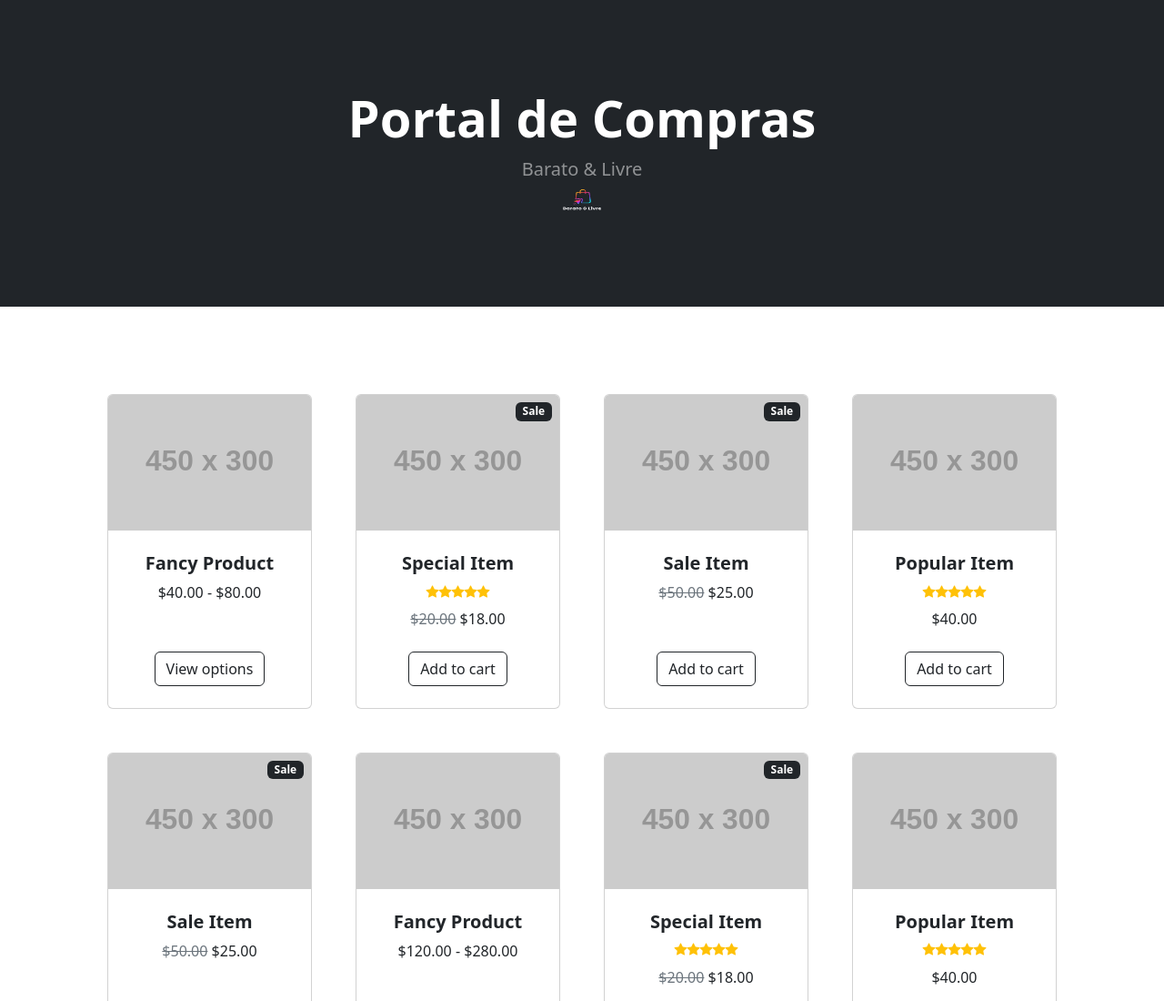
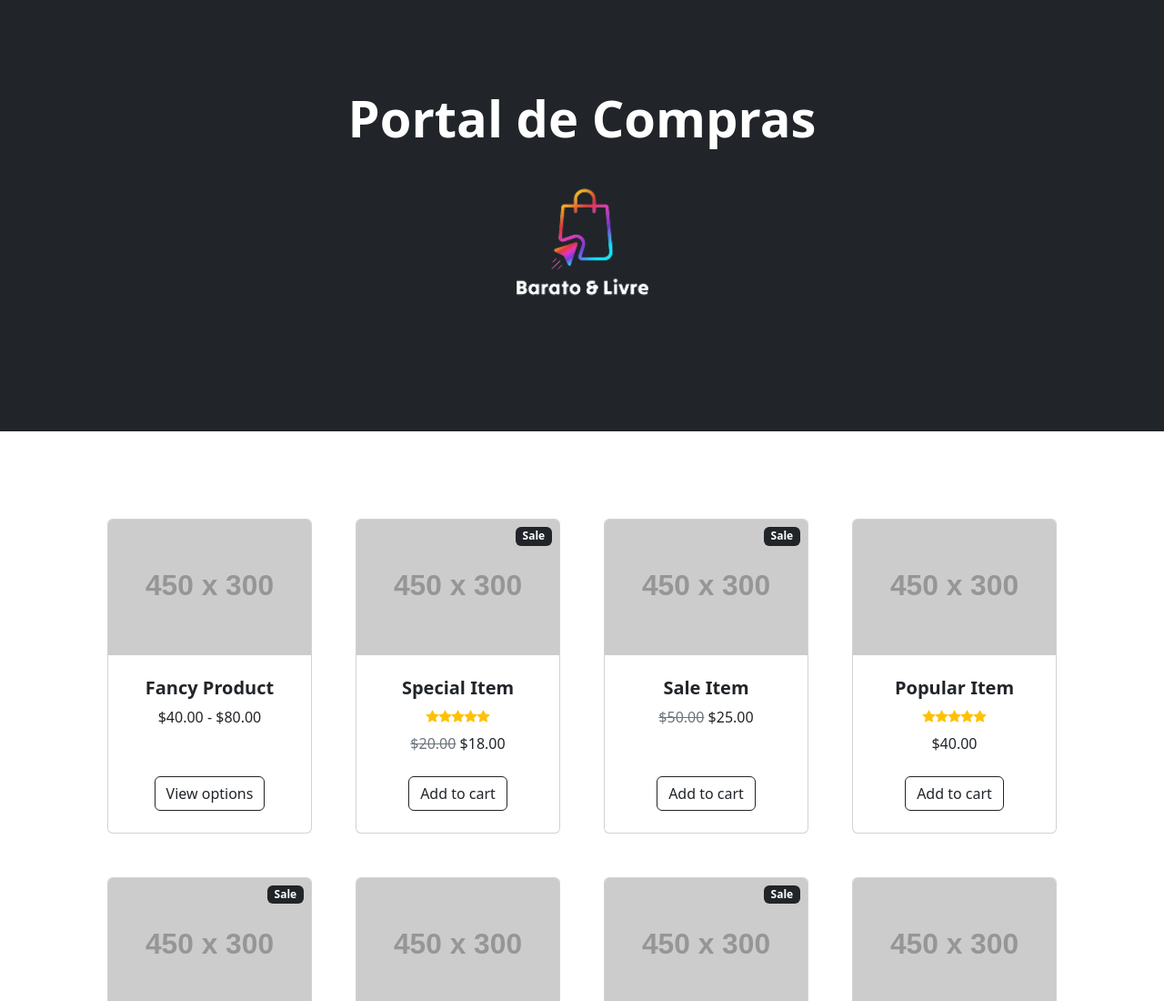
Before and after one commit to weversoncdo/barato-livre, a plain HTML site: page index.html in a window 1280 px wide. Shown: the top 1100 px of the page at 91% size. Drawn offline with nearby package versions, Linux system fonts and the light colour scheme; placeholder pictures from the web are drawn by us.

Commit message:
Update index.html

```diff
--- a/index.html
+++ b/index.html
@@ -48,8 +48,8 @@
            <div class="container px-4 px-lg-5 my-5">
                 <div class="text-center text-white">
                     <h1 class="display-4 fw-bolder">Portal de Compras</h1>
-                    <p class="lead fw-normal text-white-50 mb-0">Barato & Livre</p>
-                    <img src="logo.png" alt="some text" width=60 height=40>
+                    <!--<p class="lead fw-normal text-white-50 mb-0">Barato & Livre</p>-->
+                    <img src="logo.png" alt="some text" width=208px; height=207px;
                 </div>
             </div>
         </header>
```
